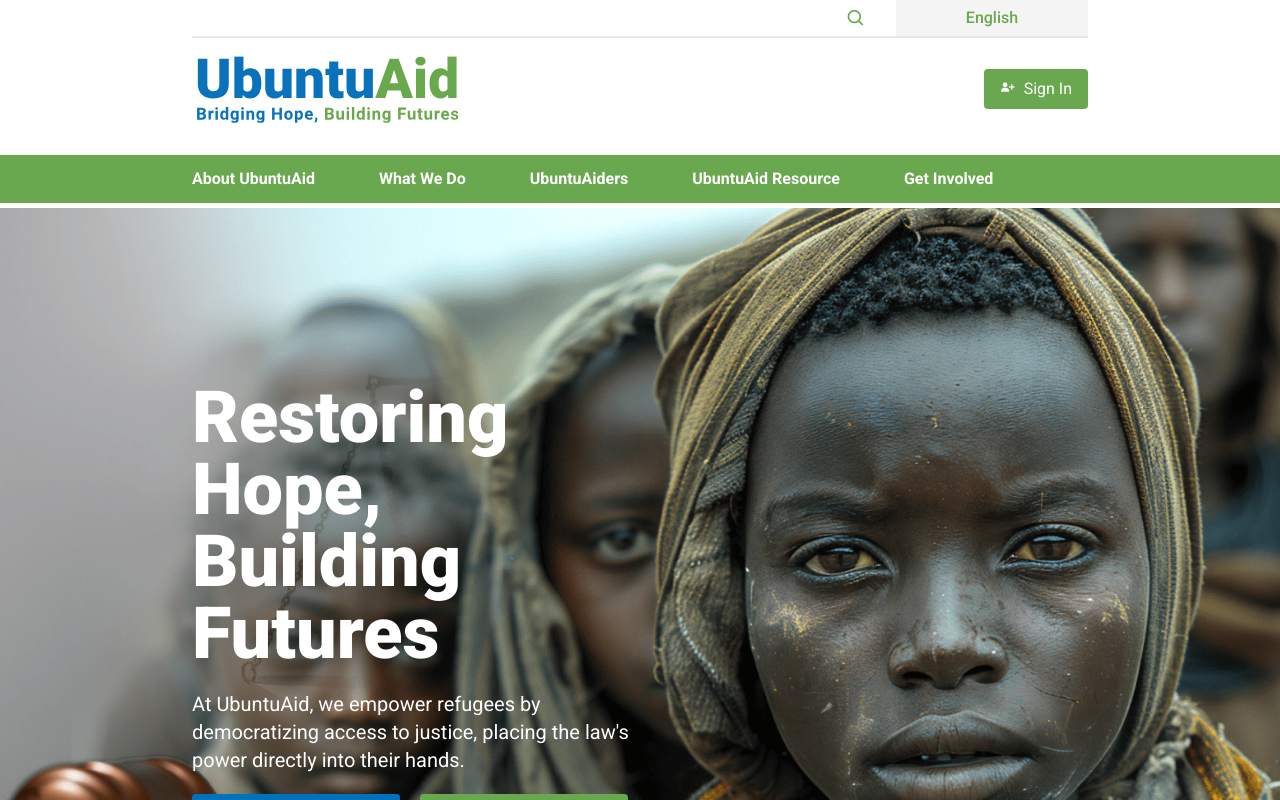
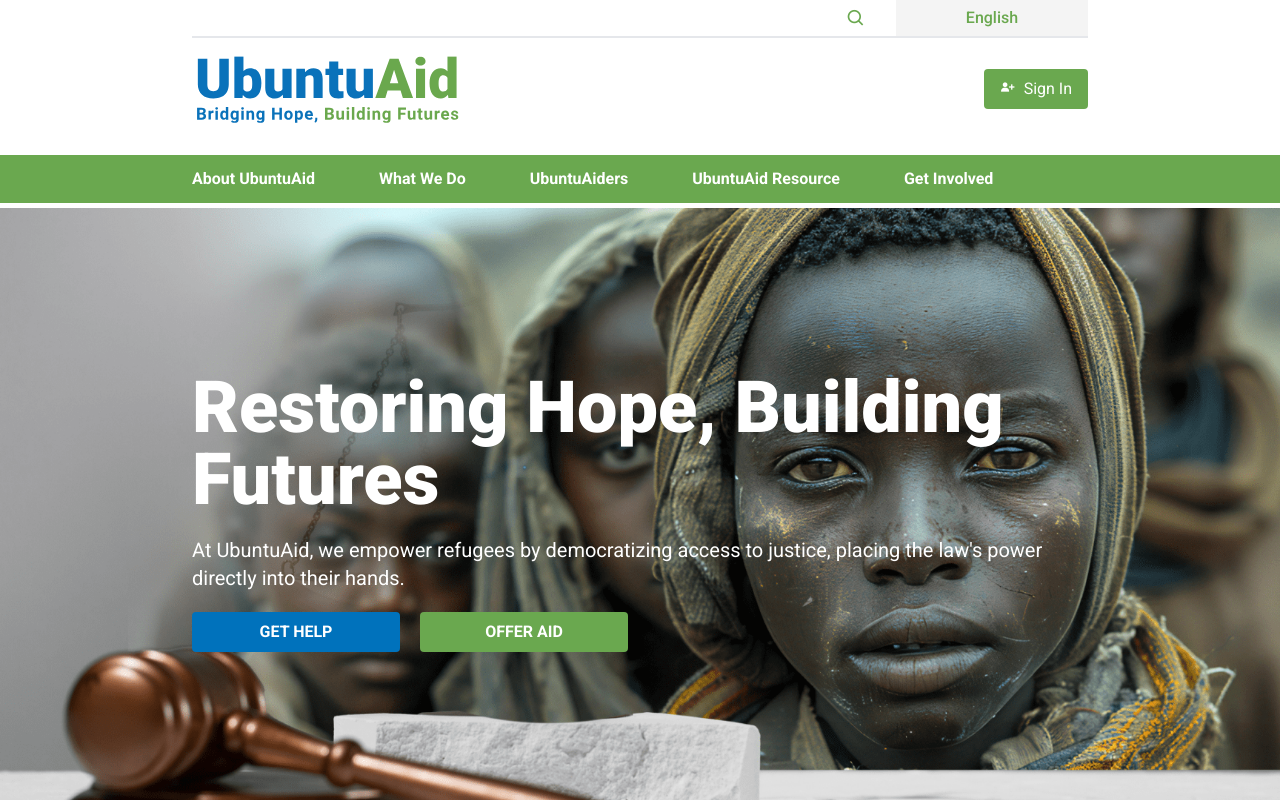
Before and after one commit to ubuntuAid/ubuntuAid-application, a React (Vite) app: page / in a window 1280 px wide. Shown: the top 800 px of the page. Built offline with nearby package versions, Linux system fonts and the light colour scheme; no server answers.

Commit message:
Edit big title on hero section on homepage

```diff
--- a/src/index.css
+++ b/src/index.css
@@ -18,7 +18,7 @@
     background-repeat: no-repeat;
     background-size: cover;
     width: 100%;
-    height: 100dvh;
+    height: calc(100dvh - 192px);
 }
 .slick-slide > div {
     margin: 0 10px;
--- a/src/pages/HomePage.jsx
+++ b/src/pages/HomePage.jsx
@@ -12,7 +12,7 @@ function HomePage() {
       {/* This is the Hero Section of the Landing Page */}
       <section id="bg_image"className="flex items-center">
         <div className="m-auto md:w-[70%]">
-          <div className="md:flex-1 md:w-1/2 ">
+          <div className="2xl:w-1/2">
             <h1 className="lg:text-7xl md:text-5xl text-2xl font-black text-white mb-5 md:leading-[1.15]">
               Restoring Hope, Building Futures
             </h1>
```
